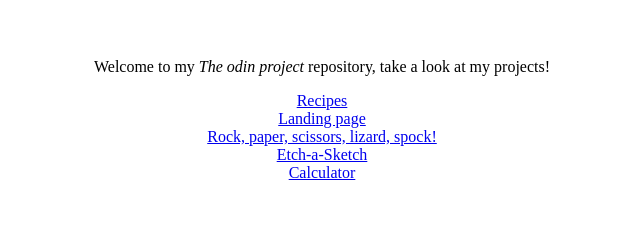
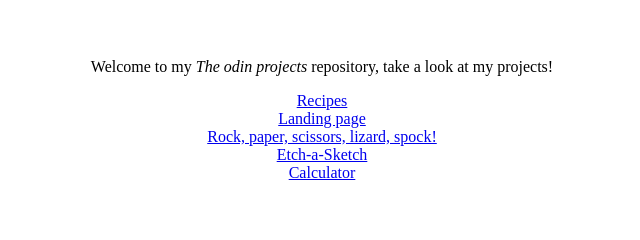
Before and after one commit to 20120054/Odin-projects, a plain HTML site: page index.html in a window 1280 px wide. Shown: the part 288-528 px from the top of the page, 318-958 px from the left. Drawn offline with Linux system fonts and the light colour scheme.

Commit message:
Update index.html

```diff
--- a/index.html
+++ b/index.html
@@ -9,7 +9,7 @@
 
     <body>
         <div id="container">
-            <p>Welcome to my <em>The odin project</em> repository, take a look at my projects!</p>
+            <p>Welcome to my <em>The odin projects</em> repository, take a look at my projects!</p>
 
             <a href="01-recipes/index.html">Recipes</a>
             <a href="02-landing-page/index.html">Landing page</a>
```
